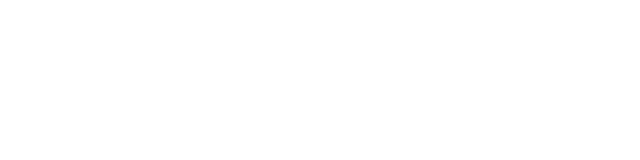
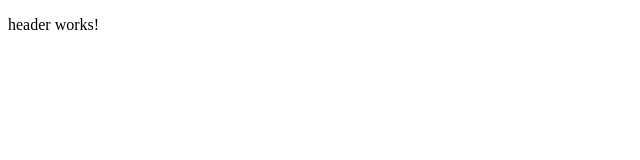
Before and after one commit to ismailaloui/portfolio-mockup, an Angular app: page / in a window 1280 px wide. Shown: the top 160 px of the page, without its empty margins (0-640 px from the left). Built offline with nearby package versions, Linux system fonts and the light colour scheme.

Commit message:
PRO04 add fix error build

```diff
--- a/src/app/app.component.html
+++ b/src/app/app.component.html
@@ -1,3 +1,3 @@
 <!--HEADER-->
-
+<app-header></app-header>
 <router-outlet></router-outlet>
--- a/src/app/app.module.ts
+++ b/src/app/app.module.ts
@@ -4,6 +4,8 @@ import { AppComponent } from './app.component';
 import { HeaderComponent } from './header/header.component';
 import { HomeComponent } from './home/home.component';
 import { AppRoutingModule } from './app-routing.module';
+import { HashLocationStrategy, LocationStrategy } from '@angular/common';
+
 
 @NgModule({
   declarations: [
@@ -15,7 +17,7 @@ import { AppRoutingModule } from './app-routing.module';
     BrowserModule,
     AppRoutingModule
   ],
-  providers: [],
+  providers: [{provide: LocationStrategy, useClass: HashLocationStrategy}],
   bootstrap: [AppComponent]
 })
 export class AppModule { }
```
Also changed, not shown: 3 other files (tests, documents, lock files or other folders).
